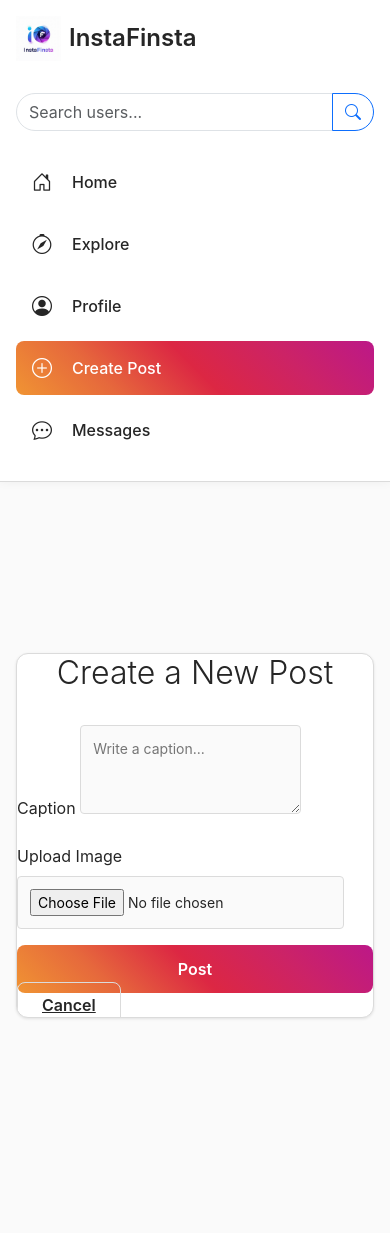
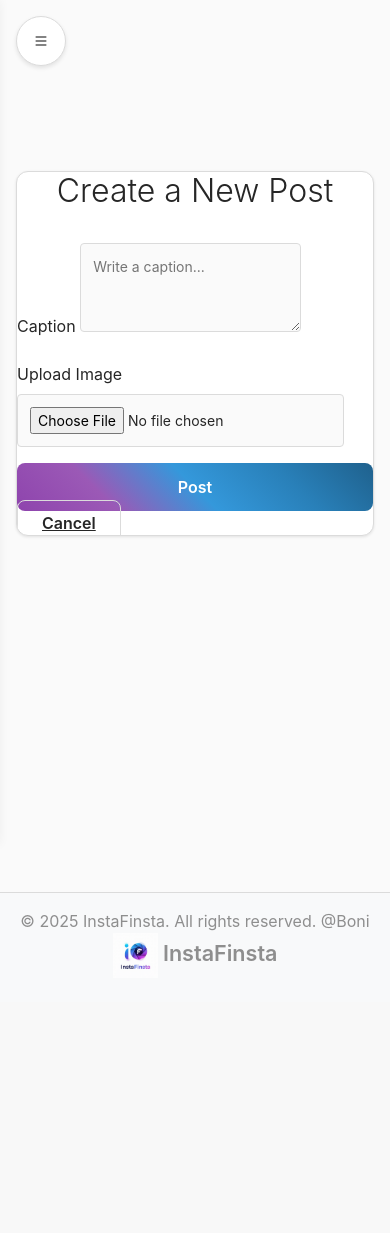
Before and after one commit to 1155-boni/network, a Django app: page /post/ in a window 390 px wide. Shown: the top 1233 px of the page. After the commit the page ends 969 px from the top, so only its background shows below. Run offline with Django 5.2, Linux system fonts and the light colour scheme; the visitor is signed in with stand-in values (Sample User, id 1); data that the repository does not hold is empty; some libraries are stand-ins or nearby versions.

Commit message:
Implement mobile-responsive sidebar with purple-blue theme: Added toggle button, overlay, JS for slide animation, CSS for responsive behavior and color updates (primary gradient purple-to-blue, follow/blue accents, sent messages/purple)

```diff
--- a/instafinsta/static/css/instafinsta.css
+++ b/instafinsta/static/css/instafinsta.css
@@ -20,11 +20,63 @@ body {
   padding: 0 20px;
 }
 
-/* Sidebar Refinements */
+/* Sidebar (Sidenavbar) */
 .sidebar {
+  position: fixed;
+  top: 0;
+  left: 0;
+  width: 250px;
+  height: 100vh;
   background: #fff;
   border-right: 1px solid #dbdbdb;
   box-shadow: 0 0 10px rgba(0,0,0,0.05);
+  z-index: 1000;
+  padding: 1rem;
+  overflow-y: auto;
+  transform: translateX(0);
+  transition: transform 0.3s ease;
+}
+
+/* Mobile Menu Toggle */
+.mobile-menu-toggle {
+  position: fixed;
+  top: 1rem;
+  left: 1rem;
+  z-index: 1010;
+  background: #fff;
+  border: 1px solid #dbdbdb;
+  border-radius: 50%;
+  width: 50px;
+  height: 50px;
+  display: flex;
+  align-items: center;
+  justify-content: center;
+  box-shadow: 0 2px 4px rgba(0,0,0,0.1);
+  cursor: pointer;
+  transition: background 0.2s ease;
+}
+
+.mobile-menu-toggle:hover {
+  background: #f0f0f0;
+}
+
+/* Sidebar Overlay */
+.sidebar-overlay {
+  position: fixed;
+  top: 0;
+  left: 0;
+  width: 100%;
+  height: 100%;
+  background: rgba(0,0,0,0.5);
+  z-index: 999;
+  opacity: 0;
+  visibility: hidden;
+  transition: opacity 0.3s ease, visibility 0.3s ease;
+}
+
+.sidebar-overlay.active {
+  opacity: 1;
+  visibility: visible;
 }
 
 .sidebar h4 {
@@ -55,7 +107,7 @@ body {
 }
 
 .sidebar .nav-link.active {
-  background: linear-gradient(45deg, #f09433 0%, #e6683c 25%, #dc2743 50%, #cc2366 75%, #bc1888 100%);
+  background: linear-gradient(45deg, #8e44ad 0%, #9b59b6 25%, #3498db 50%, #2980b9 75%, #1f618d 100%);
   color: white;
 }
 
@@ -68,6 +120,7 @@ body {
   background: #fafafa;
   min-height: 100vh;
   padding: 2rem 0;
+  margin-left: 250px;
 }
 
 /* Cards */
@@ -85,7 +138,7 @@ body {
 
 /* Buttons */
 .primary-btn {
-  background: linear-gradient(45deg, #f09433 0%, #e6683c 25%, #dc2743 50%, #cc2366 75%, #bc1888 100%);
+  background: linear-gradient(45deg, #8e44ad 0%, #9b59b6 25%, #3498db 50%, #2980b9 75%, #1f618d 100%);
   border: none;
   color: white;
   border-radius: 8px;
@@ -125,8 +178,8 @@ body {
 }
 
 .follow-btn.success {
-  background: #3897f0;
-  border: 1px solid #3897f0;
+  background: #3498db;
+  border: 1px solid #3498db;
   color: white;
 }
 
@@ -147,7 +200,7 @@ body {
 }
 
 .form-input:focus {
-  border-color: #3897f0;
+  border-color: #3498db;
   outline: none;
   background: white;
 }
@@ -319,7 +372,7 @@ body {
 }
 
 .message-sent {
-  background: #3897f0;
+  background: #8e44ad;
   color: white;
   margin-left: auto;
   border-bottom-right-radius: 4px;
@@ -412,12 +465,11 @@ footer {
 /* Responsive Design */
 @media (max-width: 768px) {
   .sidebar {
-    position: relative;
-    width: 100%;
-    height: auto;
-    border-right: none;
-    border-bottom: 1px solid #dbdbdb;
-    padding: 1rem;
+    transform: translateX(-100%);
+  }
+
+  .sidebar.active {
+    transform: translateX(0);
   }
 
   .content {
@@ -607,7 +659,7 @@ footer {
 }
 
 .message-item.sent .message-bubble {
-  background: #3897f0;
+  background: #8e44ad;
   color: white;
   margin-left: auto;
   border-bottom-right-radius: 4px;
--- a/instafinsta/templates/base.html
+++ b/instafinsta/templates/base.html
@@ -14,10 +14,16 @@
 </head>
 <body>
 
+  <!-- Mobile Menu Toggle -->
+  <button class="mobile-menu-toggle d-md-none" id="mobile-menu-toggle">
+    <i class="bi bi-list"></i>
+  </button>
 
+  <!-- Sidebar Overlay for Mobile -->
+  <div class="sidebar-overlay d-md-none" id="sidebar-overlay"></div>
 
   <!-- Sidebar -->
-  <div class="sidebar d-flex flex-column">
+  <div class="sidebar d-flex flex-column" id="sidebar">
     <h4 class="fw-bold"> <img src="{% static 'images/logo.png' %}"  height="45" width="45" alt="My Logo">
 InstaFinsta</h4>
 
@@ -168,6 +174,26 @@ document.addEventListener("DOMContentLoaded", () => {
   }
 });
 </script>
+<!-- Mobile Sidebar Toggle Script -->
+<script>
+document.addEventListener("DOMContentLoaded", function() {
+  const toggleBtn = document.getElementById("mobile-menu-toggle");
+  const sidebar = document.getElementById("sidebar");
+  const overlay = document.getElementById("sidebar-overlay");
+
+  if (toggleBtn && sidebar && overlay) {
+    toggleBtn.addEventListener("click", function() {
+      sidebar.classList.toggle("active");
+      overlay.classList.toggle("active");
+    });
+
+    overlay.addEventListener("click", function() {
+      sidebar.classList.remove("active");
+      overlay.classList.remove("active");
+    });
+  }
+});
+</script>
 </body>
 
 </html>
```
